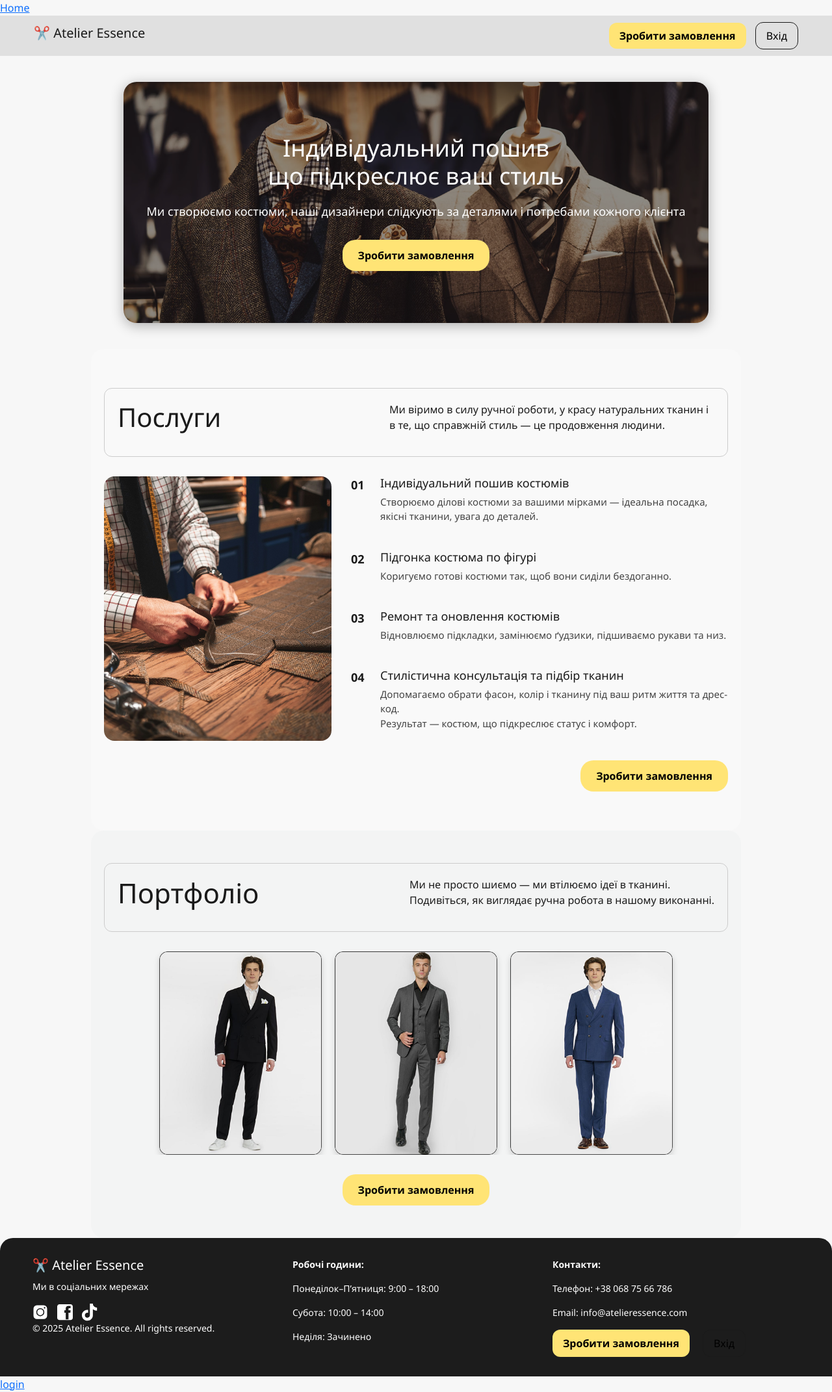
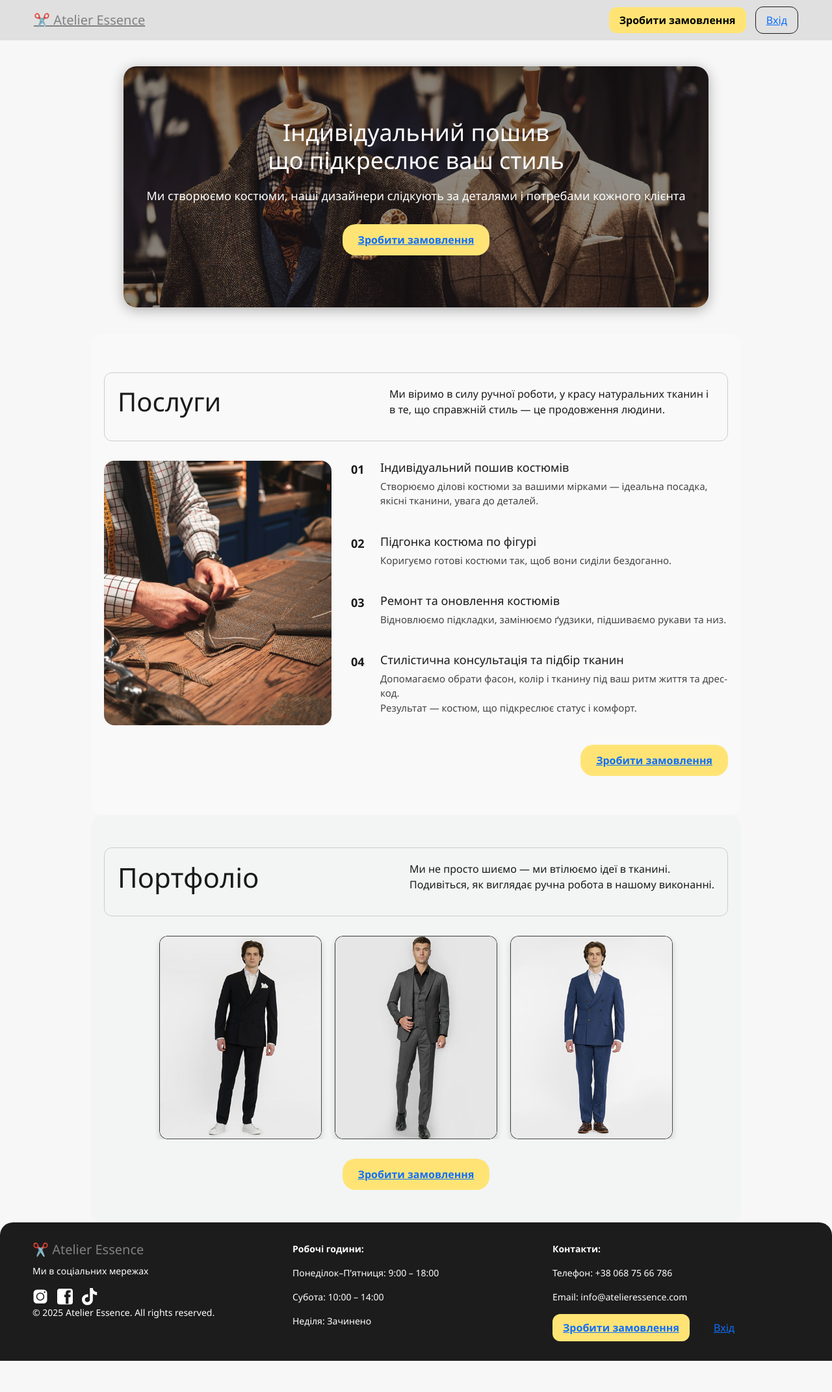
Before and after one commit to ShayTanoS/ClothingRepair, a Django app: template templates/client/home.html in a window 1280 px wide. Shown: the whole page at 65% size. After the commit the page ends 2094 px from the top, so only its background shows below. Run offline with Django 5.2, Linux system fonts and the light colour scheme; the template is opened without the code that fills it, so the values that code supplies are empty; some libraries are stand-ins or nearby versions.

Commit message:
Зробив головну та реєстрацію потрібно налаштувати кнопки на головній Вхід та Зробити замовлення, і прибрати home,або зробити його десь непомітним щоб повертало на домашню сторінку, це десь треба гратись з django)

```diff
--- a/templates/base.html
+++ b/templates/base.html
@@ -9,7 +9,7 @@
 </head>
 <body>
 <header class="align-content-center">
-    <a href="{% if user.is_staff or user.is_superuser %} {% url 'employees_home'%}{% else %} {% url 'home' %}{% endif %}">Home</a>
+
 </header>
 <link rel="stylesheet" type="text/css" href="{% static 'css/style.css' %}">
 {% block content %}
--- a/templates/client/home.html
+++ b/templates/client/home.html
@@ -31,6 +31,7 @@ body {
 
 .logo {
   font-size: 20px;
+  color: gray;
 }
 
 .header-buttons .btn-yellow,
@@ -274,10 +275,10 @@ body {
    <!-- Header -->
   <header class="header">
     <div class="container header-container">
-      <h1 class="logo">✂️ Atelier Essence</h1>
-      <div class="header-buttons">
+      <a class="logo" href="{% if user.is_staff or user.is_superuser %} {% url 'employees_home'%}{% else %} {% url 'home' %}{% endif %}">✂️ Atelier Essence</a>
+        <div class="header-buttons">
         <button class="btn-yellow">Зробити замовлення</button>
-        <button id="open-modal-btn" class="btn-outline">Вхід</button>
+        <button class="btn-outline">{% include 'inout.html' with login_text="Вхід" %}</button>
       </div>
     </div>
   </header>
@@ -287,7 +288,7 @@ body {
     <div class="hero-content">
       <h2>Індивідуальний пошив<br>що підкреслює ваш стиль</h2>
       <p>Ми створюємо костюми, наші дизайнери слідкують за деталями і потребами кожного клієнта</p>
-      <button class="btn-yellow">Зробити замовлення</button>
+      <button class="btn-yellow">{% include 'inout.html' with login_text="Зробити замовлення" %}</button>
     </div>
   </section>
 
@@ -331,7 +332,7 @@ body {
     </div>
   </div>
   <div class="services-button">
-    <button class="btn-yellow">Зробити замовлення</button>
+    <button class="btn-yellow">{% include 'inout.html' with login_text="Зробити замовлення" %}</button>
   </div>
 </section>
 
@@ -360,7 +361,7 @@ body {
   </div>
 
   <div class="portfolio-button">
-    <button class="btn-yellow">Зробити замовлення</button>
+    <button class="btn-yellow">{% include 'inout.html' with login_text="Зробити замовлення" %}</button>
   </div>
 </section>
 
@@ -401,8 +402,8 @@ body {
         <p>Телефон: +38 068 75 66 786</p>
         <p>Email: info@atelieressence.com</p>
         <div class="footer-buttons">
-          <button class="btn-yellow">Зробити замовлення</button>
-          <button id="open-modal-btn" class="btn-outline">Вхід</button>
+          <button class="btn-yellow">{% include 'inout.html' with login_text="Зробити замовлення" %}</button>
+          <button class="btn-outline">{% include 'inout.html' with login_text="Вхід" %}</button>
         </div>
       </div>
     </div>
@@ -411,5 +412,4 @@ body {
 </body>
 </html>
 
-{% include 'inout.html' %}
 {% endblock %}
--- a/templates/inout.html
+++ b/templates/inout.html
@@ -1,11 +1,11 @@
 <div class="align-content-center">
-{% if user.is_authenticated %}
+    {% if user.is_authenticated %}
         User: {{ user }}
         <form action="{% url 'logout' %}" method="post">
             {% csrf_token %}
             <button type="submit" class="btn">Log out</button>
         </form>
     {% else %}
-        <a href="{% url 'login' %}">login</a>
+        <a href="{% url 'login' %}">{{ login_text|default:"Login" }}</a>
     {% endif %}
 </div>
```
Also changed, not shown: db.sqlite3, 1 other file.
